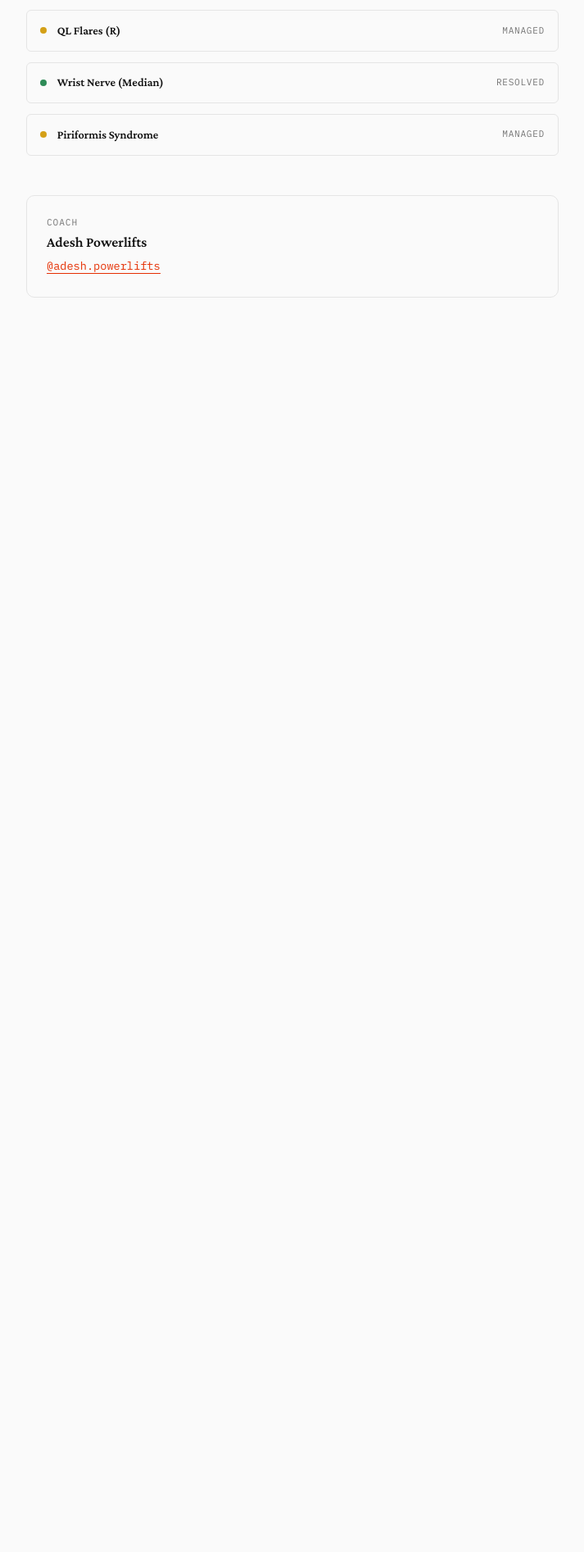
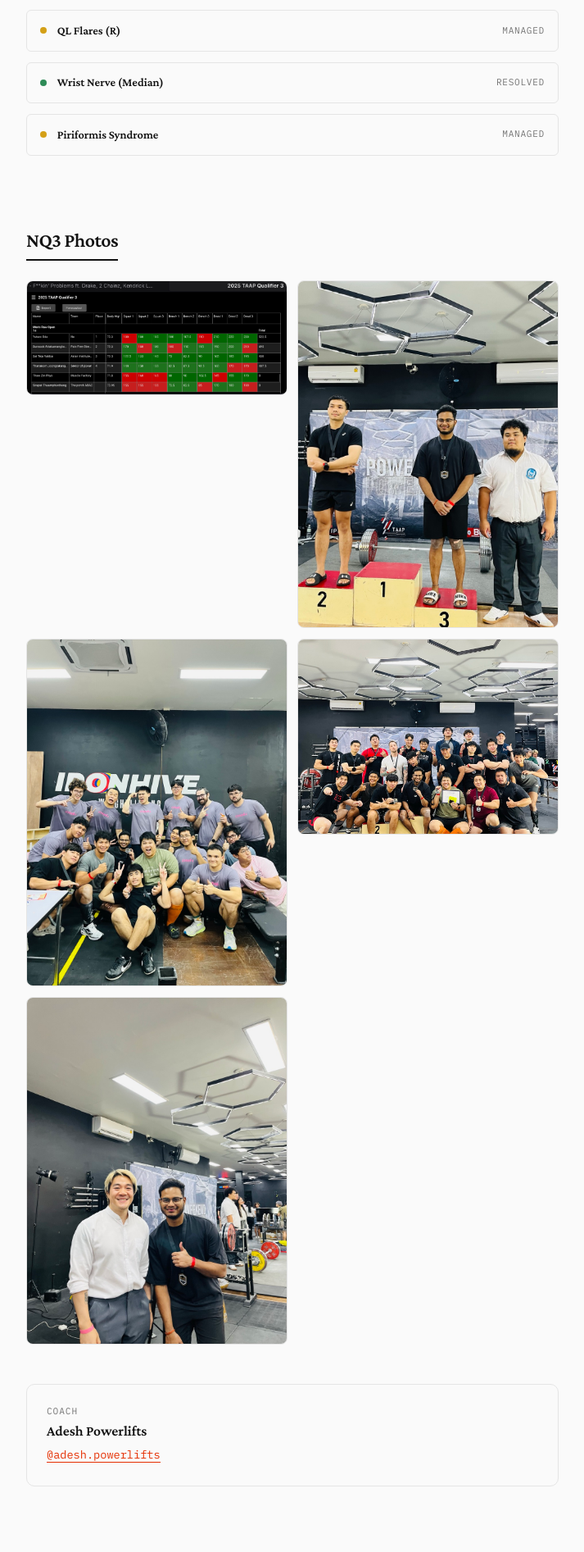
Before and after one commit to Sai21112000/sai21112000.github.io, a Jekyll site: the page built from powerlifting.md, in a window 1280 px wide. Shown: the part 2628-4521 px from the top of the page at 82% size, without its empty margins (283-996 px from the left). Built offline with Jekyll 4.4.1, drawn with Linux system fonts in a browser that asks for light colours; before the commit the page ends 3071 px from its top, so only the background shows below that.

Commit message:
Fix Instagram links, add NQ3 competition photos

```diff
--- a/_layouts/powerlifting.html
+++ b/_layouts/powerlifting.html
@@ -383,6 +383,25 @@
         }
         .pl-coach-handle:hover { text-decoration: underline; }
 
+        /* Gallery */
+        .pl-gallery {
+            display: grid;
+            grid-template-columns: repeat(auto-fill, minmax(280px, 1fr));
+            gap: 0.8rem;
+            margin-bottom: 3rem;
+        }
+        .pl-gallery img {
+            width: 100%;
+            border-radius: 8px;
+            border: 1px solid var(--border);
+            cursor: pointer;
+            transition: transform 0.2s, box-shadow 0.2s;
+        }
+        .pl-gallery img:hover {
+            transform: scale(1.02);
+            box-shadow: 0 4px 20px rgba(0,0,0,0.1);
+        }
+
         /* Responsive */
         @media (max-width: 600px) {
             .pl-stats { grid-template-columns: repeat(2, 1fr); }
@@ -400,7 +419,7 @@
         <div class="pl-hero">
             <h1>Powerlifting</h1>
             <p class="pl-tagline">IPF Raw · 74kg Class · 430kg Total · 9/9 Whites</p>
-            <a href="https://instagram.com/tejalifts_" target="_blank" rel="noopener" class="pl-instagram">@tejalifts_</a>
+            <a href="https://www.instagram.com/tejalifts_/" target="_blank" rel="noopener" class="pl-instagram">@tejalifts_</a>
         </div>
 
         <!-- Key Stats -->
@@ -588,12 +607,22 @@
             </div>
         </div>
 
+        <!-- Photo Gallery -->
+        <h2 class="pl-section-title">NQ3 Photos</h2>
+        <div class="pl-gallery">
+            <img src="{{ '/assets/images/powerlifting/IMG_0871.jpg' | relative_url }}" alt="NQ3 Competition" loading="lazy">
+            <img src="{{ '/assets/images/powerlifting/IMG_0909.jpg' | relative_url }}" alt="NQ3 Competition" loading="lazy">
+            <img src="{{ '/assets/images/powerlifting/IMG_0931.jpg' | relative_url }}" alt="NQ3 Competition" loading="lazy">
+            <img src="{{ '/assets/images/powerlifting/IMG_0959.jpg' | relative_url }}" alt="NQ3 Competition" loading="lazy">
+            <img src="{{ '/assets/images/powerlifting/IMG_0979.jpg' | relative_url }}" alt="NQ3 Competition" loading="lazy">
+        </div>
+
         <!-- Coach -->
         <div class="pl-coach">
             <div>
                 <div class="pl-coach-label">Coach</div>
                 <div class="pl-coach-name">Adesh Powerlifts</div>
-                <a href="https://instagram.com/adesh.powerlifts" target="_blank" rel="noopener" class="pl-coach-handle">@adesh.powerlifts</a>
+                <a href="https://www.instagram.com/adesh.powerlifts/" target="_blank" rel="noopener" class="pl-coach-handle">@adesh.powerlifts</a>
             </div>
         </div>
 
```
Also changed, not shown: assets/images/powerlifting/IMG_0871.jpg (added), assets/images/powerlifting/IMG_0909.jpg (added), assets/images/powerlifting/IMG_0931.jpg (added), assets/images/powerlifting/IMG_0959.jpg (added), assets/images/powerlifting/IMG_0979.jpg (added).
